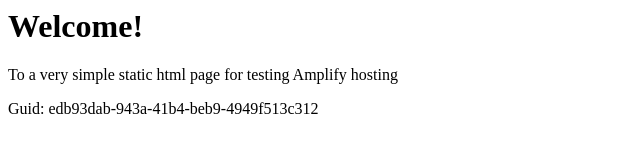
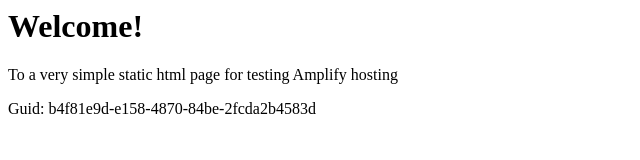
Before and after one commit to aws-aemilia-bom/Github-PR-Commit-Integration-Test-DoNotTouch-GithubWebhookPreviewCanaryTest-v1-preprod-ap-south-1, a website: page src/index.html in a window 1280 px wide. Shown: the full height of the page, 0-640 px from the left. Drawn offline with Linux system fonts and the light colour scheme.

Commit message:
commit from integ tests

```diff
--- a/src/index.html
+++ b/src/index.html
@@ -12,6 +12,6 @@
 <body>
     <h1>Welcome!</h1>
     <p>To a very simple static html page for testing Amplify hosting</p>
-    <p>Guid: edb93dab-943a-41b4-beb9-4949f513c312</p></body>
+    <p>Guid: b4f81e9d-e158-4870-84be-2fcda2b4583d</p></body>
 
 </html>
```
